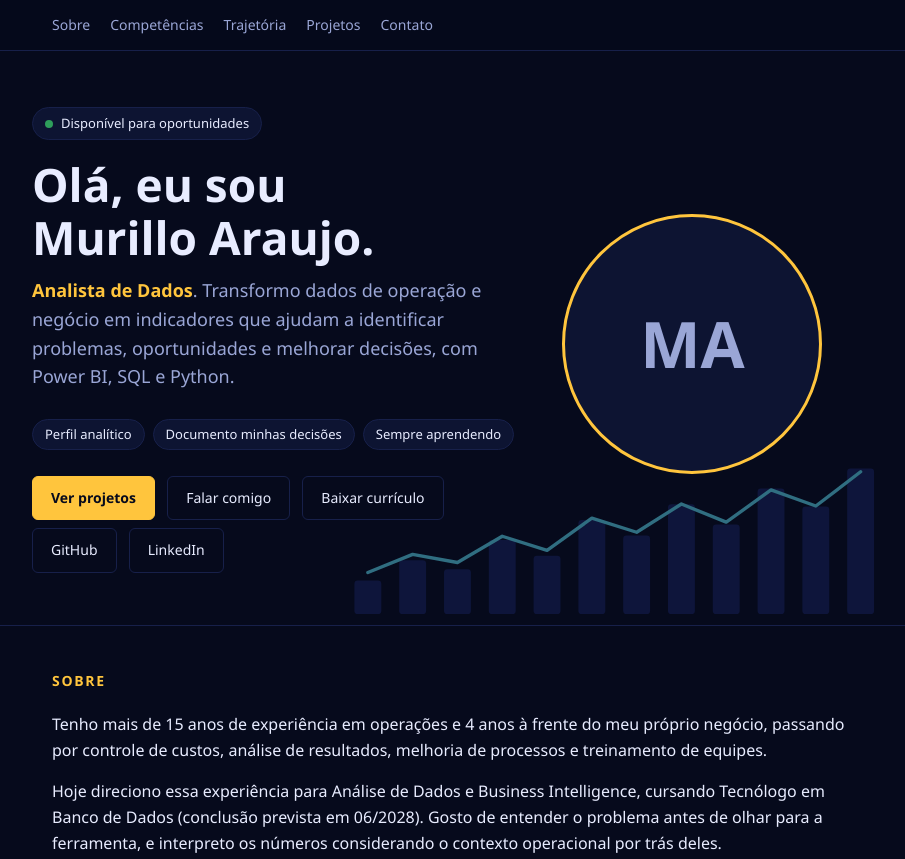
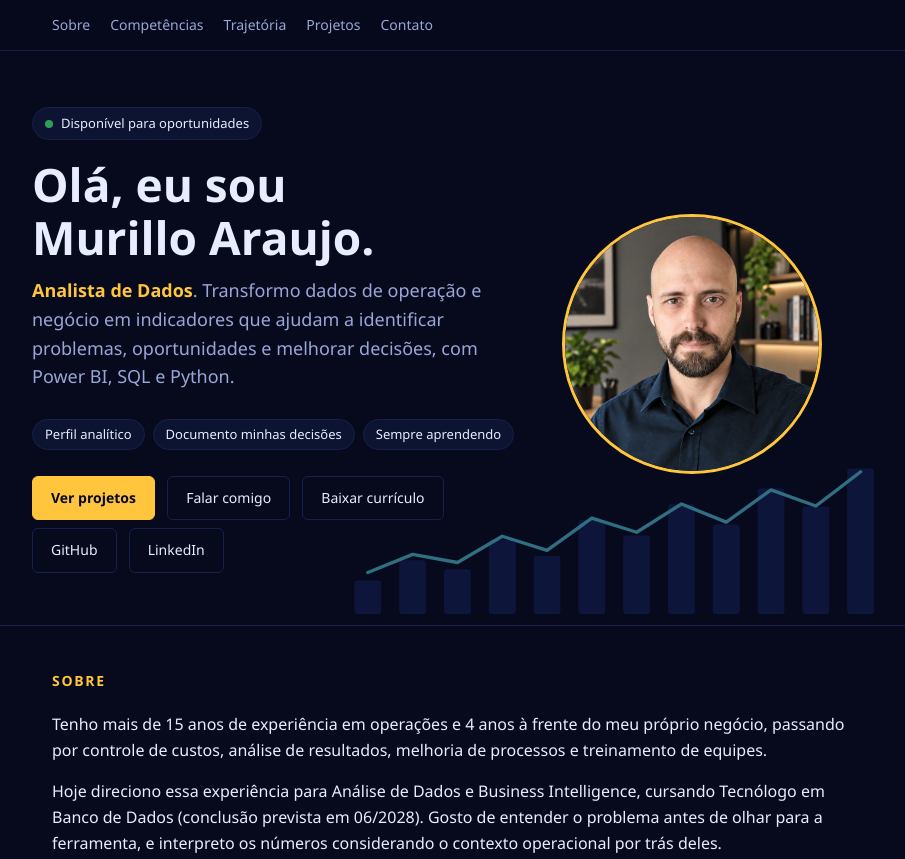
Before and after one commit to murilloavilaaraujo/murilloavilaaraujo.github.io, a plain HTML site: page index.html in a window 1280 px wide. Shown: the top 859 px of the page, without its empty margins (178-1083 px from the left). Drawn offline with Linux system fonts and the light colour scheme.

Commit message:
Update index.html

```diff
--- a/index.html
+++ b/index.html
@@ -78,7 +78,7 @@ footer{padding:32px 0;color:var(--muted);font-size:13px;border-top:1px solid var
 <a class="btn" href="https://github.com/murilloavilaaraujo" target="_blank" rel="noopener">GitHub</a>
 <a class="btn" href="https://www.linkedin.com/in/murilloaraujo/" target="_blank" rel="noopener">LinkedIn</a>
 </div>
-<div class="photo-box">MA<img src="assets/foto.jpg" alt="Foto de Murillo Araujo" onerror="this.style.display='none'"></div>
+<div class="photo-box"><img src="foto.png" alt="Foto de Murillo Araujo"></div>
 </div></header>
 
 <section id="sobre"><div class="wrap">
```
